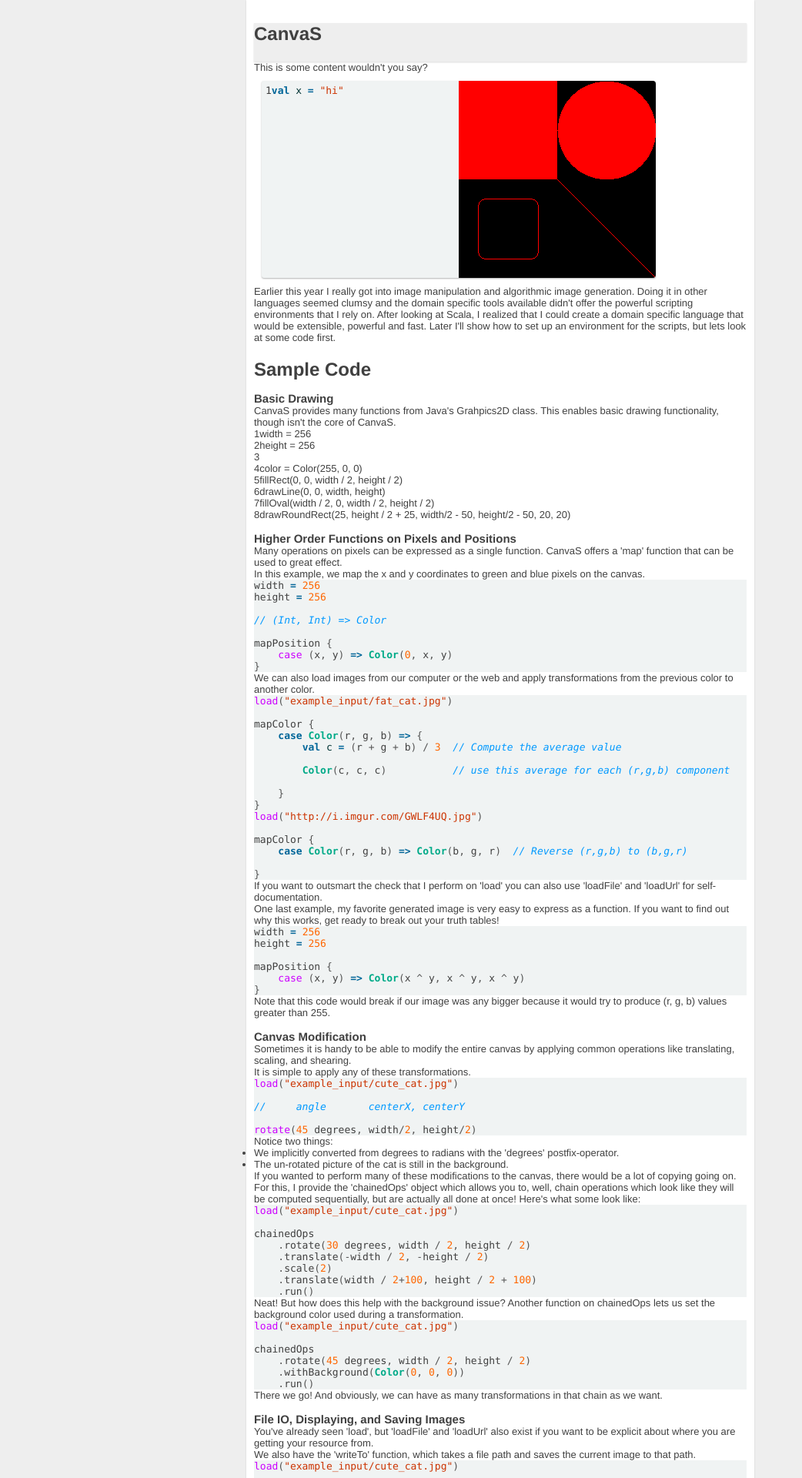
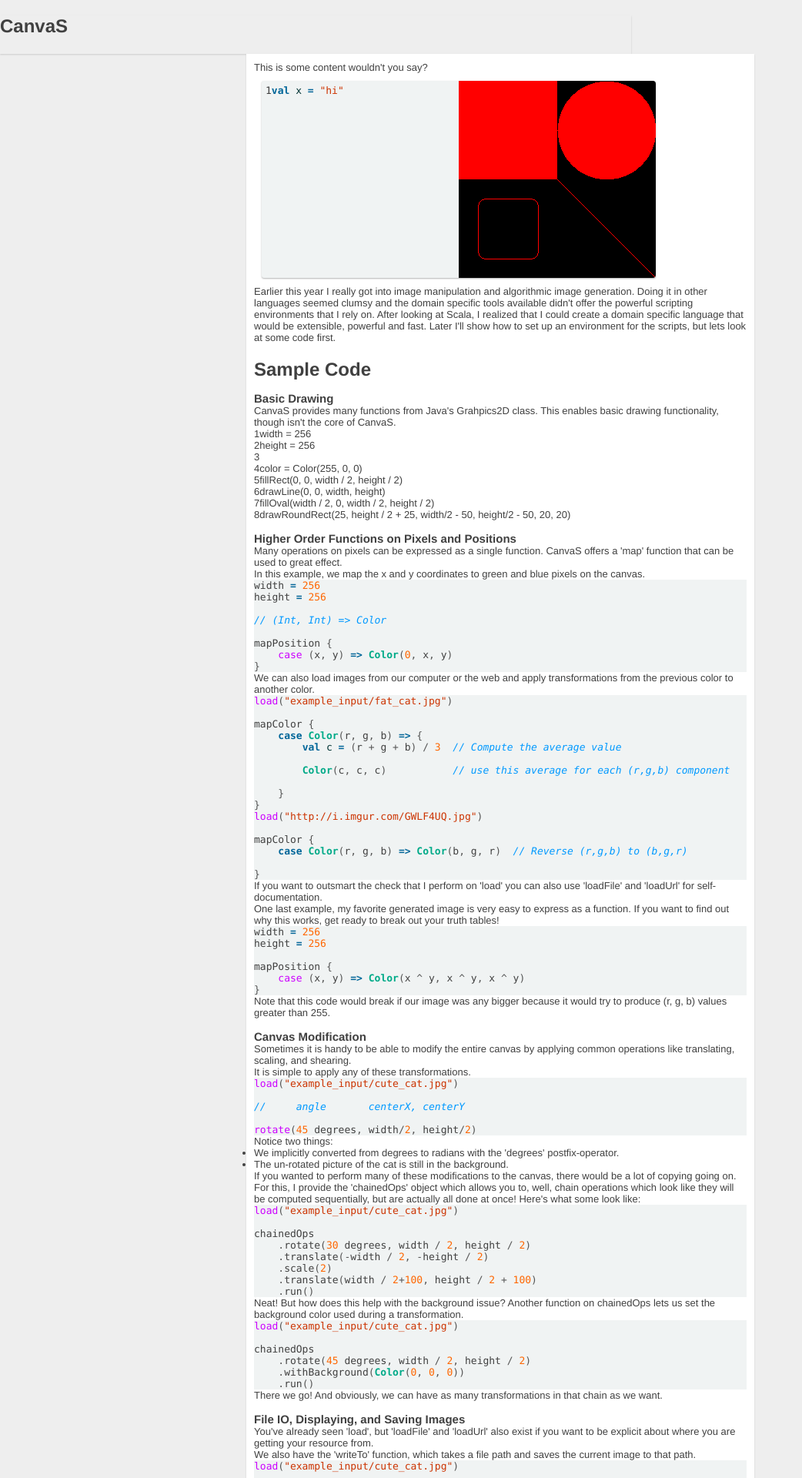
Before and after one commit to TyOverby/CanvaS, a Jekyll site: the page built from index.html, in a window 1280 px wide. Shown: the top 1920 px of the page at 77% size, without its empty margins (0-1042 px from the left). Built offline with Jekyll 4.4.1, drawn with Linux system fonts in a browser that asks for light colours.

Commit message:
automated push

```diff
--- a/_layouts/main.html
+++ b/_layouts/main.html
@@ -1,10 +1,11 @@
 <html>
     {% include sub_layouts/header %}
     <body>
+        <div id="header">
+            <h1>{{ page.title }} <small>{{ site.tagline }}</small></h1>
+        </div>
         <div id="wrapper"  style="width:50%; margin-left:25%">
-            <div id="header">
-                <h1>{{ page.title }} <small>{{ site.tagline }}</small></h1>
-            </div>
+
             {{ content }}
         </div>
     </body>
--- a/stylesheets/stylesheet.css
+++ b/stylesheets/stylesheet.css
@@ -41,7 +41,7 @@ body {
 #header{
     background: #EEE;
     height: 50px;
-
+    width: 820px;
     box-shadow: rgba(0, 0, 0, 0.14902) 0px 1px 2px 0px;
     -webkit-box-shadow: rgba(0, 0, 0, 0.14902) 0px 1px 2px 0px;
 }
```
